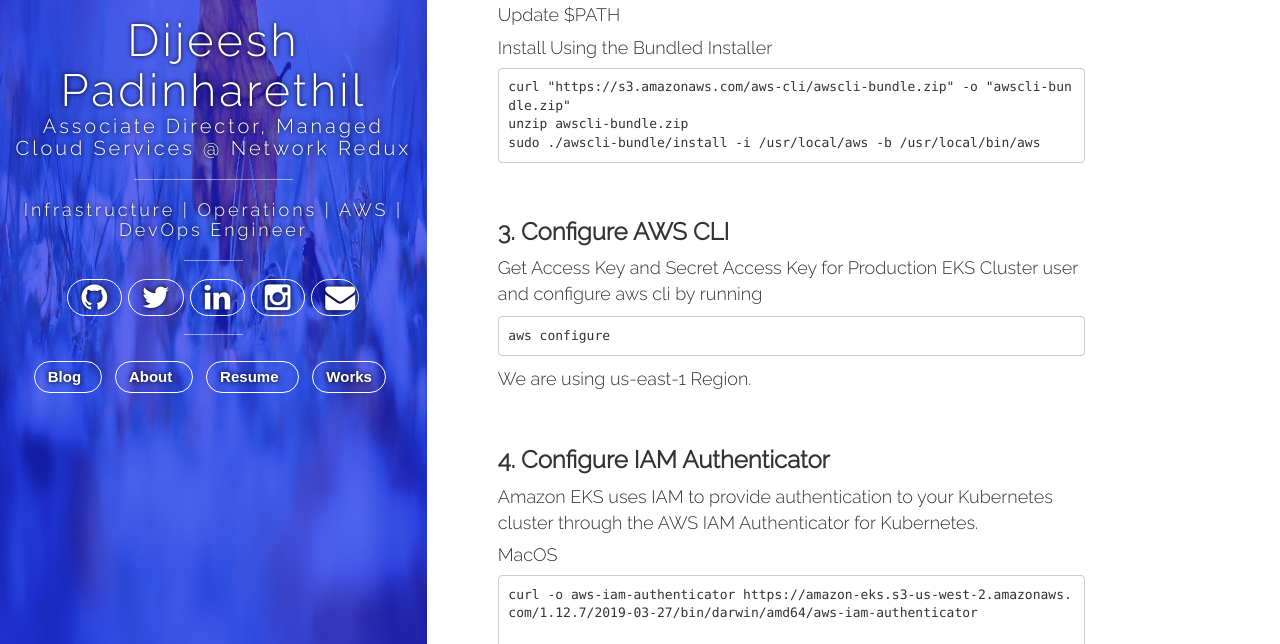
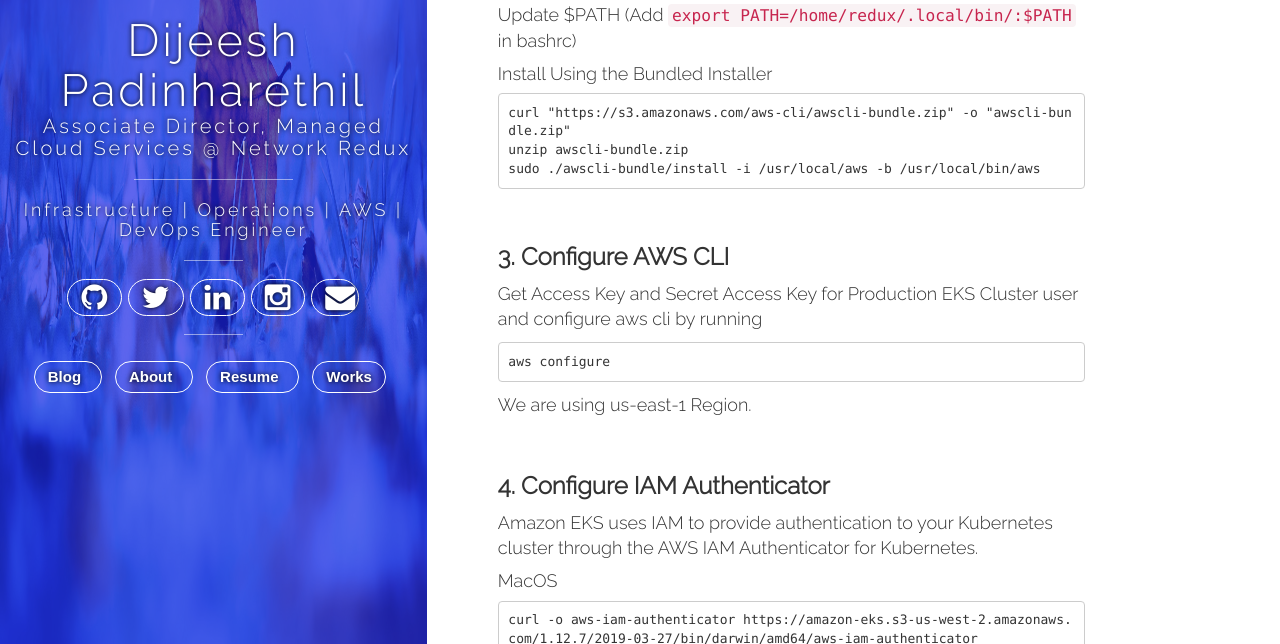
Before and after one commit to dijeesh/dijeesh.github.io-bak, a Jekyll site: the page built from _posts/2019-06-18-Setting-up-kubectl-for-EKS.md, in a window 1280 px wide and 900 px high, scrolled down 699 px, cut to the strip 256-900 px from the top of the window. Built offline with Jekyll 4.4.1, drawn with Linux system fonts in a browser that asks for light colours; nearby versions of some CDN libraries; comment, search, counter and statistics services are not loaded.

Commit message:
update bashrc

````diff
--- a/_posts/2019-06-18-Setting-up-kubectl-for-EKS.md
+++ b/_posts/2019-06-18-Setting-up-kubectl-for-EKS.md
@@ -49,7 +49,7 @@
 ```
 pip3 install awscli --upgrade --user
 ```
-Update $PATH
+Update $PATH (Add `export PATH=/home/redux/.local/bin/:$PATH` in bashrc)
 
 #### Install Using the Bundled Installer
 
````
